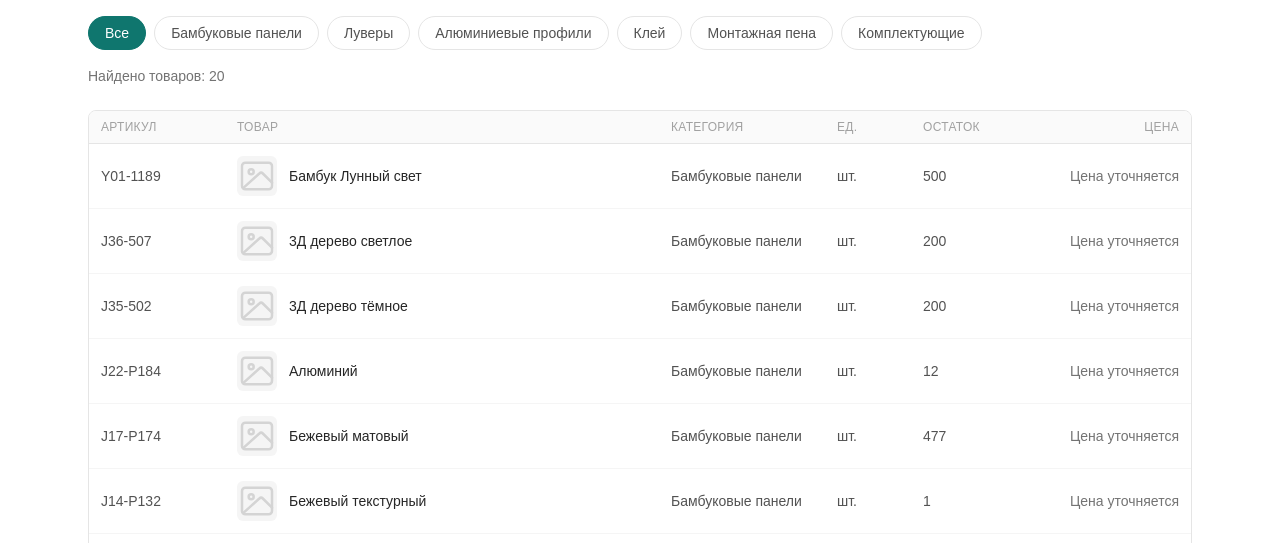
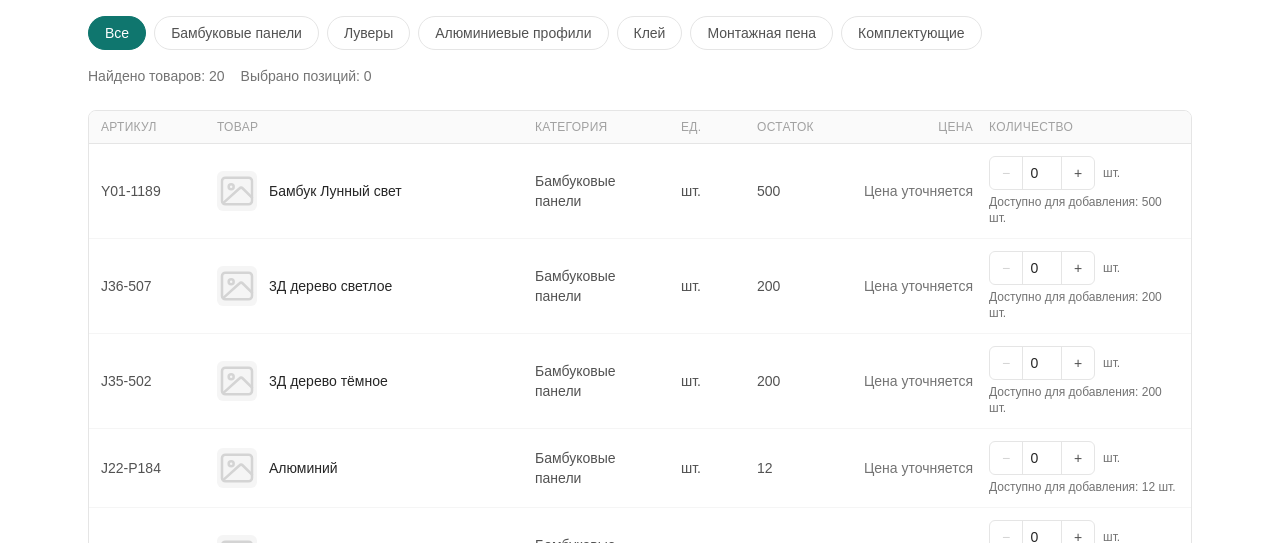
Before and after one commit to Erkozha-Zhanbolat/dekoro-platform, a Next.js app: page /quick-order in a window 1280 px wide. Shown: the part 257-800 px from the top of the page. Built offline with nearby package versions, Linux system fonts and the light colour scheme; no server answers.

Commit message:
feat: add quick order quantity selection

```diff
--- a/src/app/quick-order/page.tsx
+++ b/src/app/quick-order/page.tsx
@@ -4,8 +4,22 @@ import { useMemo, useState } from "react";
 import { products as staticProducts } from "@/data/products";
 import { PRODUCT_CATEGORIES } from "@/types/product";
 import { useCatalog } from "@/context/CatalogContext";
+import { useCart } from "@/context/CartContext";
 import { useSupabaseCatalog } from "@/lib/featureFlags";
+import { getAvailableStock } from "@/lib/inventory";
 import { QuickOrderRow, QUICK_ORDER_GRID_TEMPLATE } from "@/components/QuickOrderRow";
+
+// Selected quantity per product for this Quick Order session, keyed by
+// product.id. A quantity of 0 (or an absent key) means "not selected". Kept
+// independent of the current search/category filter so a selection survives
+// the product being temporarily hidden by the filter.
+type QuickOrderSelection = Record<string, number>;
+
+interface QuickOrderProductState {
+  availableStock: number;
+  quantityInCart: number;
+  remainingCapacity: number;
+}
 
 const focusRing =
   "focus-visible:outline-none focus-visible:ring-2 focus-visible:ring-[#0F766E] focus-visible:ring-offset-2";
@@ -20,13 +34,37 @@ function categoryButtonClass(isActive: boolean) {
 
 export default function QuickOrderPage() {
   const catalog = useCatalog();
+  const { items: cartItems } = useCart();
   const [query, setQuery] = useState("");
   const [category, setCategory] = useState<string | null>(null);
+  const [selection, setSelection] = useState<QuickOrderSelection>({});
 
   const products = useSupabaseCatalog ? catalog.products : staticProducts;
   const categoryNames = useSupabaseCatalog
     ? catalog.categories.map((item) => item.name)
     : [...PRODUCT_CATEGORIES];
+
+  const quantityInCartByProductId = useMemo(() => {
+    const map = new Map<string, number>();
+    for (const item of cartItems) {
+      map.set(item.product.id, item.quantity);
+    }
+    return map;
+  }, [cartItems]);
+
+  // Available stock and remaining capacity (stock minus what's already in
+  // the cart) for every product, independent of the current filter — this is
+  // what lets a selection survive a product being temporarily hidden.
+  const productStateById = useMemo(() => {
+    const map = new Map<string, QuickOrderProductState>();
+    for (const product of products) {
+      const availableStock = getAvailableStock(product);
+      const quantityInCart = quantityInCartByProductId.get(product.id) ?? 0;
+      const remainingCapacity = Math.max(0, availableStock - quantityInCart);
+      map.set(product.id, { availableStock, quantityInCart, remainingCapacity });
+    }
+    return map;
+  }, [products, quantityInCartByProductId]);
 
   const filteredProducts = useMemo(() => {
     const normalizedQuery = query.trim().toLowerCase();
@@ -41,6 +79,35 @@ export default function QuickOrderPage() {
       return matchesQuery && matchesCategory;
     });
   }, [products, query, category]);
+
+  // Selected quantity is derived by clamping the stored raw value against
+  // the product's current remaining capacity, rather than mutating the
+  // stored value — if capacity temporarily drops (e.g. the same product was
+  // just added elsewhere) and later recovers, the original selection re-
+  // appears without the user having to re-enter it.
+  function getSelectedQuantity(productId: string): number {
+    const remainingCapacity = productStateById.get(productId)?.remainingCapacity ?? 0;
+    const rawQuantity = selection[productId] ?? 0;
+    return Math.min(rawQuantity, remainingCapacity);
+  }
+
+  function handleQuantityChange(productId: string, quantity: number) {
+    const remainingCapacity = productStateById.get(productId)?.remainingCapacity ?? 0;
+    const clamped = Math.max(0, Math.min(Math.trunc(quantity), remainingCapacity));
+    setSelection((current) => ({ ...current, [productId]: clamped }));
+  }
+
+  const selectedCount = useMemo(() => {
+    let count = 0;
+    for (const product of products) {
+      const remainingCapacity = productStateById.get(product.id)?.remainingCapacity ?? 0;
+      const rawQuantity = selection[product.id] ?? 0;
+      if (Math.min(rawQuantity, remainingCapacity) > 0) {
+        count += 1;
+      }
+    }
+    return count;
+  }, [products, productStateById, selection]);
 
   return (
     <div className="mx-auto max-w-6xl px-6 py-12">
@@ -91,9 +158,10 @@ export default function QuickOrderPage() {
         </p>
       ) : (
         <>
-          <p className="mt-4 text-sm text-neutral-500">
-            Найдено товаров: {filteredProducts.length}
-          </p>
+          <div className="mt-4 flex flex-wrap items-center gap-x-4 gap-y-1 text-sm text-neutral-500">
+            <span>Найдено товаров: {filteredProducts.length}</span>
+            <span>Выбрано позиций: {selectedCount}</span>
+          </div>
 
           {filteredProducts.length > 0 ? (
             <div className="mt-6 overflow-hidden rounded-lg border border-neutral-200">
@@ -106,11 +174,27 @@ export default function QuickOrderPage() {
                 <span>Ед.</span>
                 <span>Остаток</span>
                 <span className="text-right">Цена</span>
+                <span>Количество</span>
               </div>
               <div className="divide-y divide-neutral-100">
-                {filteredProducts.map((product) => (
-                  <QuickOrderRow key={product.id} product={product} />
-                ))}
+                {filteredProducts.map((product) => {
+                  const productState = productStateById.get(product.id);
+                  const remainingCapacity = productState?.remainingCapacity ?? 0;
+                  const quantityInCart = productState?.quantityInCart ?? 0;
+
+                  return (
+                    <QuickOrderRow
+                      key={product.id}
+                      product={product}
+                      value={getSelectedQuantity(product.id)}
+                      maxQuantity={remainingCapacity}
+                      quantityInCart={quantityInCart}
+                      onQuantityChange={(quantity) =>
+                        handleQuantityChange(product.id, quantity)
+                      }
+                    />
+                  );
+                })}
               </div>
             </div>
           ) : (
--- a/src/components/QuickOrderRow.tsx
+++ b/src/components/QuickOrderRow.tsx
@@ -1,20 +1,44 @@
 import { formatPrice } from "@/lib/formatPrice";
 import { getAvailableStock } from "@/lib/inventory";
 import { ProductImagePlaceholder } from "@/components/ProductImagePlaceholder";
+import { QuantitySelector } from "@/components/QuantitySelector";
 import type { Product } from "@/types/product";
 
 // Shared grid template so the header row (rendered by the page) and every
 // QuickOrderRow line up on exactly the same columns:
-// Артикул | Товар | Категория | Ед. | Остаток | Цена.
+// Артикул | Товар | Категория | Ед. | Остаток | Цена | Количество.
 export const QUICK_ORDER_GRID_TEMPLATE =
-  "md:grid-cols-[120px_minmax(0,2fr)_150px_70px_110px_130px]";
+  "md:grid-cols-[100px_minmax(0,1.4fr)_130px_60px_90px_110px_190px]";
 
-// Read-only row for the Quick Order table: no quantity input, no add-to-cart
-// button, no favorites. Below md it collapses from a grid row into a
-// stacked, labeled mini-card so the table never forces horizontal scrolling.
-export function QuickOrderRow({ product }: { product: Product }) {
+export interface QuickOrderRowProps {
+  product: Product;
+  // Currently selected quantity for this row, already clamped to
+  // [0, maxQuantity] by the page.
+  value: number;
+  // Remaining capacity for this product: available stock minus whatever
+  // quantity of it is already sitting in the cart. Computed on the page
+  // (not here) since it depends on cart state.
+  maxQuantity: number;
+  quantityInCart: number;
+  onQuantityChange: (quantity: number) => void;
+}
+
+// Presentational row for the Quick Order table: quantity selection is fully
+// controlled by the page (value/maxQuantity/onQuantityChange props) — this
+// component does not read CartContext or own any state of its own. Below md
+// it collapses from a grid row into a stacked, labeled mini-card so the
+// table never forces horizontal scrolling.
+export function QuickOrderRow({
+  product,
+  value,
+  maxQuantity,
+  quantityInCart,
+  onQuantityChange,
+}: QuickOrderRowProps) {
   const availableStock = getAvailableStock(product);
   const isOutOfStock = availableStock <= 0;
+  const isSelectionDisabled = maxQuantity <= 0;
+  const isFullyInCart = !isOutOfStock && isSelectionDisabled;
 
   return (
     <div
@@ -62,6 +86,35 @@ export function QuickOrderRow({ product }: { product: Product }) {
           formatPrice(product.salePrice)
         )}
       </span>
+
+      <div className="flex flex-col gap-1">
+        <span className="text-xs text-neutral-400 md:hidden">Количество</span>
+        <QuantitySelector
+          value={value}
+          onChange={onQuantityChange}
+          min={0}
+          max={maxQuantity}
+          unit={product.unit}
+          disabled={isSelectionDisabled}
+          size="sm"
+        />
+        {isOutOfStock ? (
+          <span className="text-xs text-red-600">Нет в наличии</span>
+        ) : isFullyInCart ? (
+          <span className="text-xs text-amber-600">
+            Весь доступный остаток уже в корзине
+          </span>
+        ) : (
+          <span className="text-xs text-neutral-500">
+            Доступно для добавления: {maxQuantity} {product.unit}
+          </span>
+        )}
+        {quantityInCart > 0 && (
+          <span className="text-xs text-neutral-400">
+            Уже в корзине: {quantityInCart} {product.unit}
+          </span>
+        )}
+      </div>
     </div>
   );
 }
```
